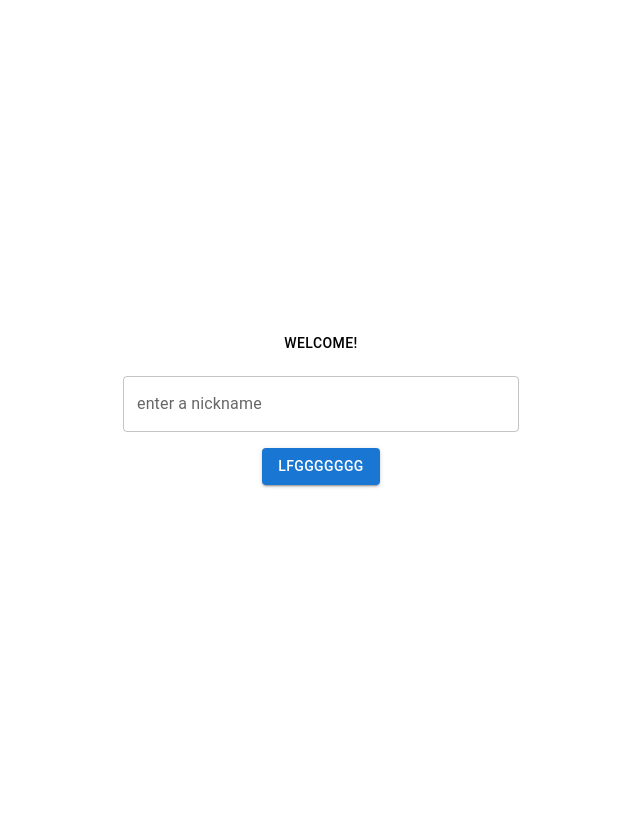
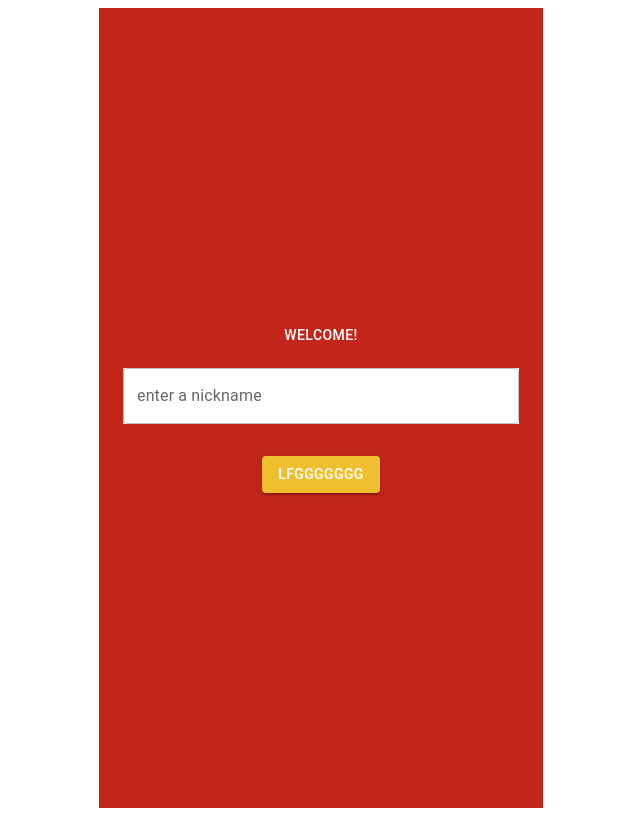
Before and after one commit to zh00g/web_house_bingo, a Next.js app: page /welc in a window 1280 px wide. Shown: the whole page, without its empty margins (319-959 px from the left). Built offline with nearby package versions, Linux system fonts and the light colour scheme.

Commit message:
simple styling

```diff
--- a/pages/bingo.js
+++ b/pages/bingo.js
@@ -69,7 +69,7 @@ const BingoBoard = ({ cellContents, userId }) => {
                                             display: 'flex',
                                             justifyContent: 'center',
                                             alignItems: 'center',
-                                            backgroundColor: cell.marked ? '#e0e0e0' : '#ffffff',
+                                            backgroundColor: cell.marked ? '#fcd151' : '#ffffff',
                                             cursor: 'pointer',
                                         }}
                                     >
@@ -81,7 +81,8 @@ const BingoBoard = ({ cellContents, userId }) => {
                                                 textAlign: 'center',
                                                 lineHeight: '0.9', // Reduced line height, adjust as needed
                                                 whiteSpace: 'normal', // Ensure line breaks occur
-                                                fontSize: '0.4rem', // Smaller font size, adjust as needed
+                                                fontSize: cell.marked ? '0.8rem' : '0.4rem', // Smaller font size, adjust as needed
+                                                color: cell.marked ? 'white' : 'inherit',
                                             }}
                                         >
                                             {cell.marked ? 'X' : cell.content}
--- a/pages/welc.js
+++ b/pages/welc.js
@@ -5,19 +5,29 @@ const Welc = ({ onLogin }) => {
     const [name, setName] = React.useState('');
 
     return (
-        <Container maxWidth="xs">
+        <Container sx={{ bgcolor: '#c2261b', color: 'white', minHeight: '100vh' }} maxWidth="xs">
             <Box display="flex" flexDirection="column" justifyContent="center" alignItems="center" minHeight="100vh" gap={2}>
                 <Typography variant="button" component="h1" gutterBottom>
                     welcome!
                 </Typography>
                 <TextField
+                    sx={{
+                        bgcolor: 'white',
+                    }}
                     label="enter a nickname"
                     variant="outlined"
                     fullWidth
                     value={name}
                     onChange={(e) => setName(e.target.value)}
                 />
-                <Button variant="contained" color="primary" onClick={() => onLogin(name)}>
+                <Button sx={{
+                    mt: 2,
+                    color: 'white',
+                    backgroundColor: '#f0bf2e',
+                    '&:hover': {
+                        backgroundColor: 'darkgoldenrod', // Darker shade of gold for hover effect
+                    },
+                }} variant="contained" color="primary" onClick={() => onLogin(name)}>
                     LFGGGGGGG
                 </Button>
             </Box>
--- /dev/null
+++ b/user_clicks.json
@@ -0,0 +1 @@
+{"g": 1}
```
Also changed, not shown: pages/index.js (+9 -2 lines), pages/leaderboard.js (+10 -3 lines), 1 other file (tests, documents, lock files or other folders).
